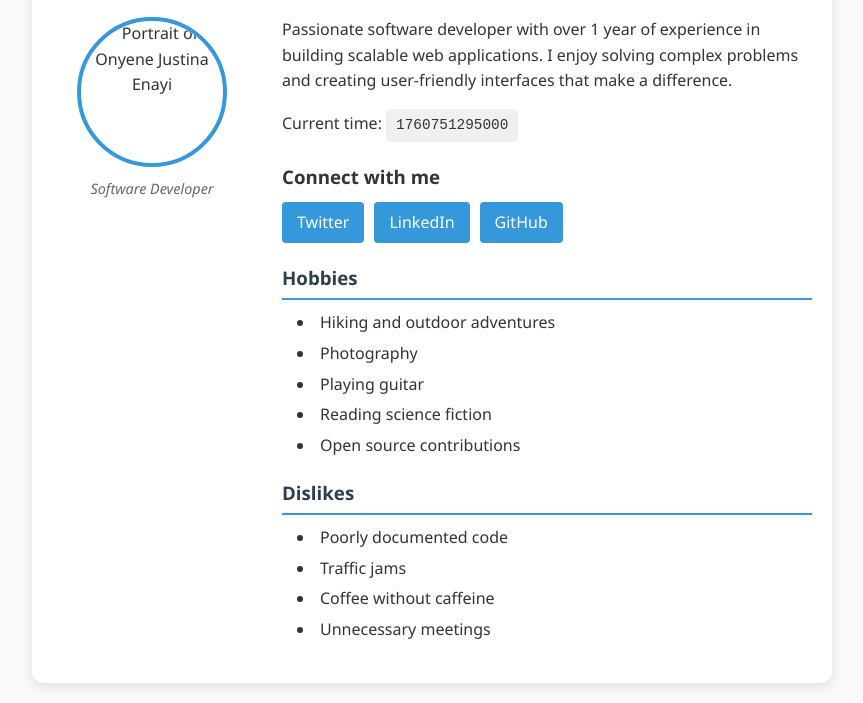
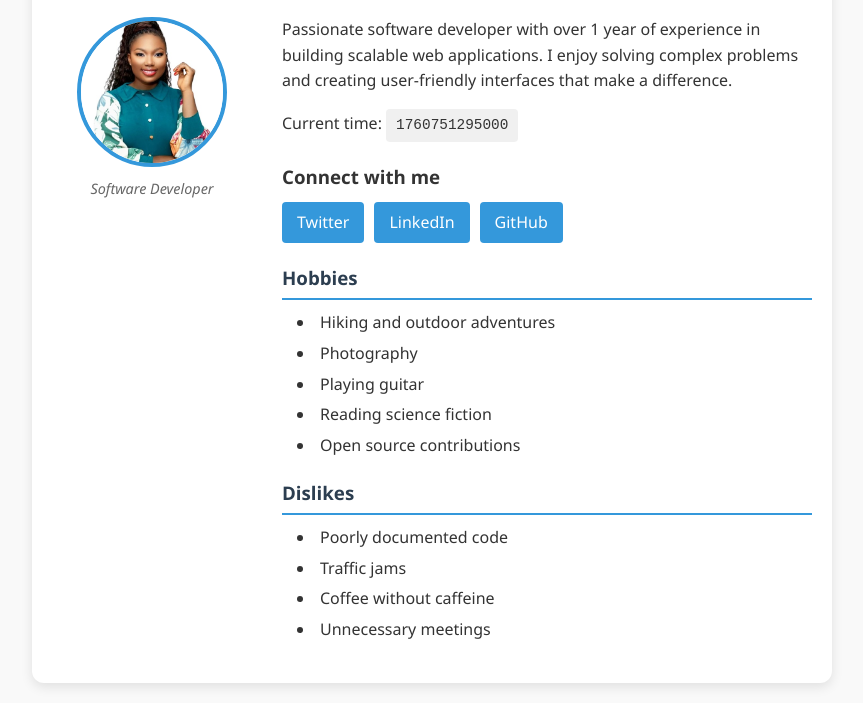
Before and after one commit to justinaenayio-idu/profile-card-stage0, a plain HTML site: page index.html in a window 1280 px wide. Shown: the part 114-817 px from the top of the page, without its empty margins (208-1071 px from the left). Drawn offline with Linux system fonts and the light colour scheme.

Commit message:
Added TESTING.md, avatar image, and updated index.html

```diff
--- a/index.html
+++ b/index.html
@@ -217,7 +217,7 @@
             <section class="avatar-section">
                 <figure class="avatar-figure">
                     <img
-                        src="c:\Users\Justina Onyene\OneDrive\Desktop\TINA Pics\Onyene Justina Enayi.jpg"
+                        src="onyene-justina-enayi.jpg"
                         alt="Portrait of Onyene Justina Enayi"
                         class="avatar-img"
                         data-testid="test-user-avatar">
```
Also changed, not shown: onyene-justina-enayi.jpg (added), 1 other file.
